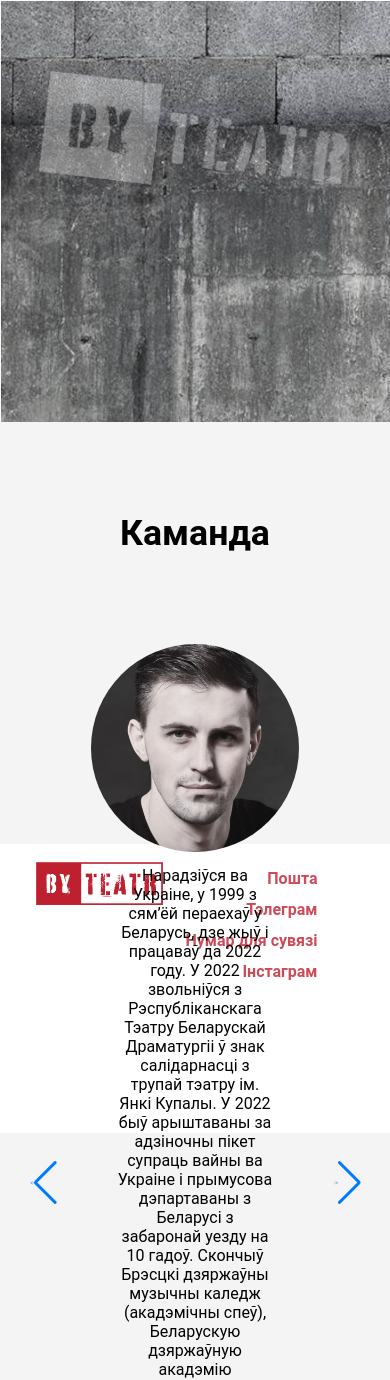
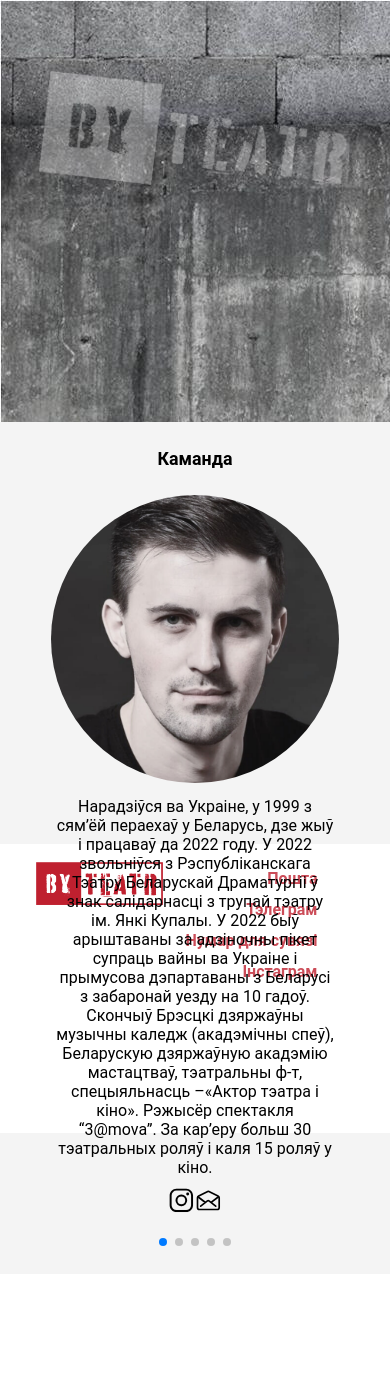
Before and after one commit to atenobi/by_theatre, a React (Create React App) app: page / in a window 390 px wide. Shown: the top 1380 px of the page. After the commit the page ends 1274 px from the top, so only its background shows below. Built offline with nearby package versions, Linux system fonts and the light colour scheme.

Commit message:
fix styles for slider

```diff
--- a/src/components/Slider/index.css
+++ b/src/components/Slider/index.css
@@ -36,3 +36,27 @@
     position: relative !important;
     margin: 1rem auto;
 }
+
+/* @media only screen and (max-width: 768px) {
+
+} */
+
+@media only screen and (max-width: 480px) {
+    .comand_slider_title {
+        font-size: 1em;
+        margin: 1rem auto;
+    }
+
+    .slider_image {
+        width: 18rem;
+        height: 18rem;
+    }
+
+    .slider_text {
+        width: 85%;
+    }
+
+    .swiper-button-prev, .swiper-button-next  {
+        visibility: hidden;
+    }
+}
```
